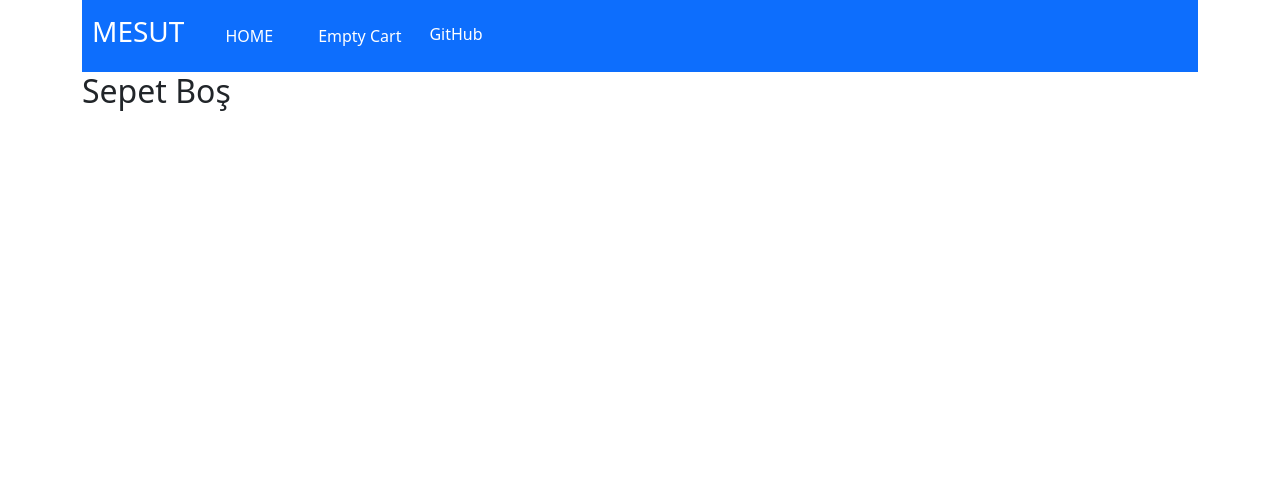
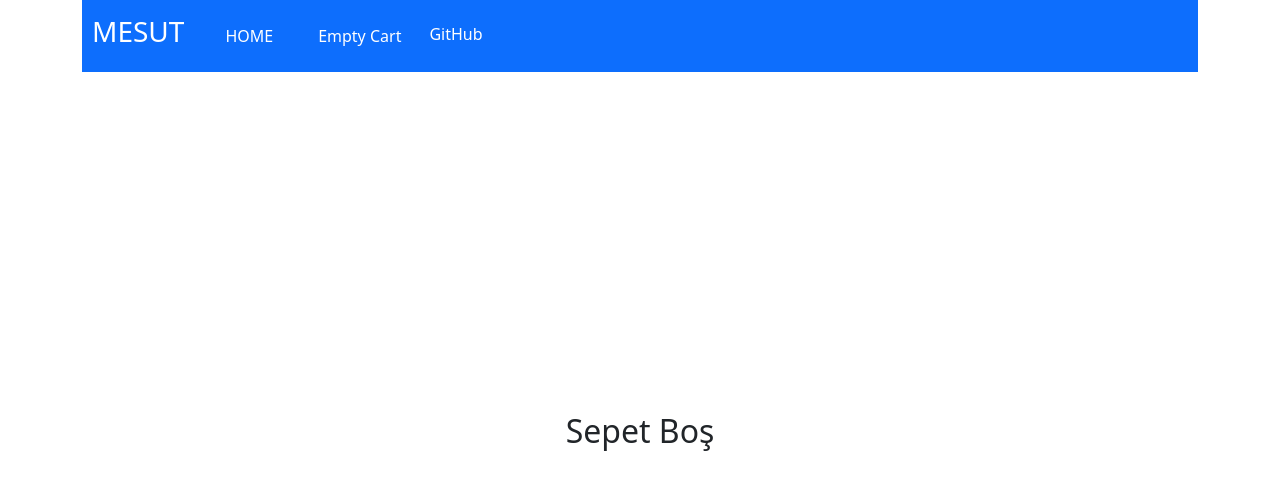
Before and after one commit to Mr-Mesut-OZTURK/redux-sell-app, a React (Create React App) app: page /cart in a window 1280 px wide. Shown: the top 490 px of the page. Built offline with nearby package versions, Linux system fonts and the light colour scheme.

Commit message:
updated cart component and reducer

```diff
--- a/src/components/cart/CartDetail.js
+++ b/src/components/cart/CartDetail.js
@@ -62,7 +62,14 @@ class CartDetail extends Component {
                             </div>
                         )
                         :
-                        (<h2>Sepet Boş</h2>)
+                        (<h2
+                        style={{
+                            display: "grid",
+                            minHeight:"90vh",
+                            alignContent: "center",
+                            justifyContent:"center"
+                        }}
+                        >Sepet Boş</h2>)
 
                 }
             </div>
```
Also changed, not shown: src/redux/reducers/cartReducer.js (+9 -7 lines).
